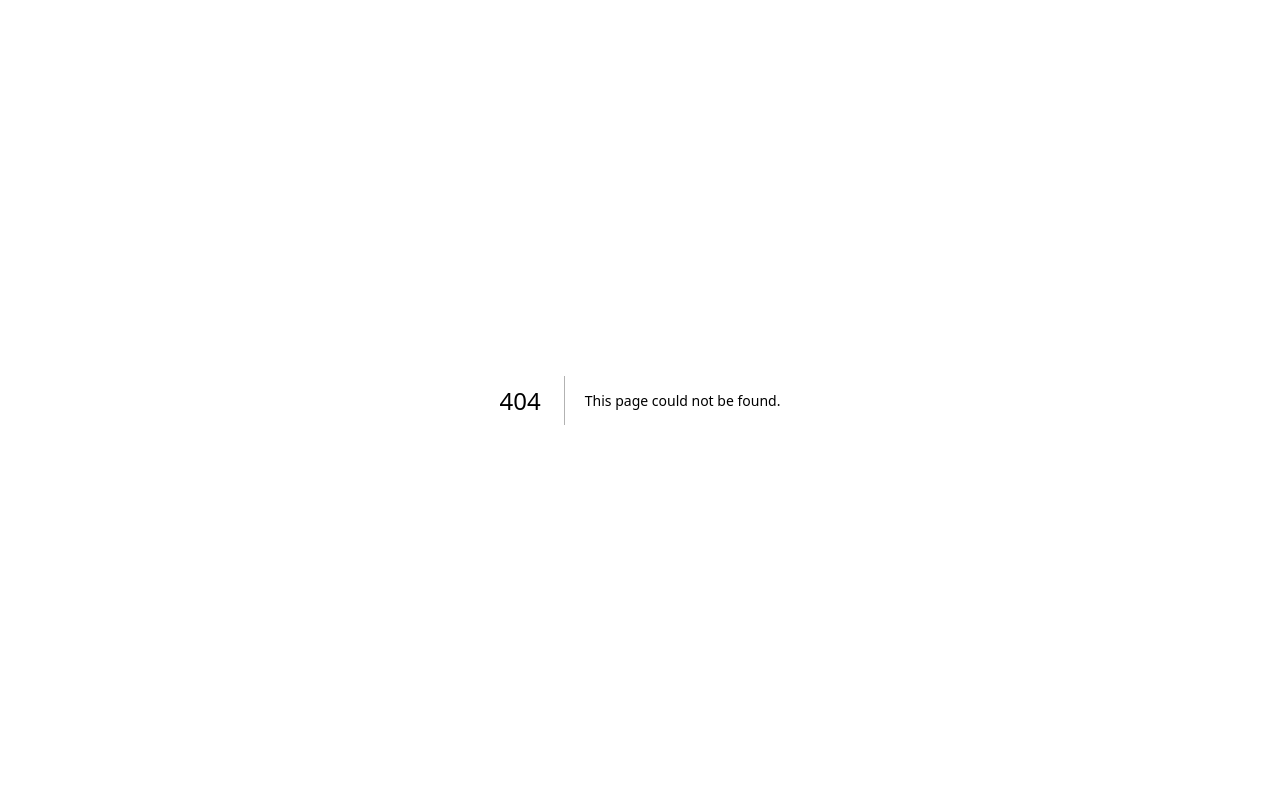
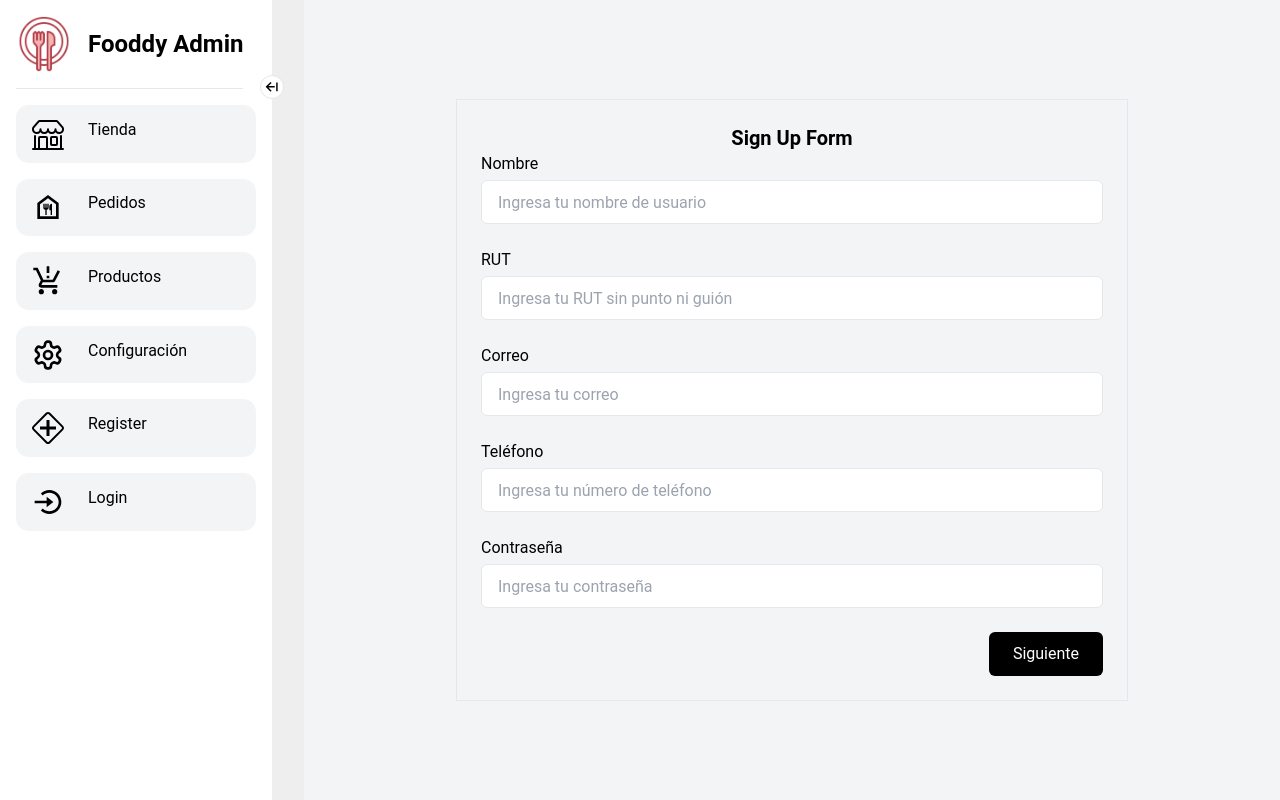
Before and after one commit to diegocastroh10/projectingsw-fooddy, a Next.js app: page /home/register in a window 1280 px wide. Before the commit this address had no page. Built offline with nearby package versions, Linux system fonts and the light colour scheme.

Commit message:
:hammer: Initial login&register

```diff
--- a/package.json
+++ b/package.json
@@ -21,6 +21,7 @@
     "postcss": "8.4.24",
     "react": "^18.2.0",
     "react-dom": "^18.2.0",
+    "react-hook-form": "^7.45.1",
     "react-icons": "^4.10.1",
     "tailwindcss": "3.3.2",
     "typescript": "5.1.6",
--- /dev/null
+++ b/src/app/home/login/page.tsx
@@ -0,0 +1,9 @@
+import LayoutSidebar from "@fooddy/components/LayoutSidebar";
+
+export default function LoginPage() {
+    return (
+        <LayoutSidebar>
+            <div>Login Page</div>
+        </LayoutSidebar>
+    );
+};
--- /dev/null
+++ b/src/app/home/register/page.tsx
@@ -0,0 +1,15 @@
+import LayoutSidebar from "@fooddy/components/LayoutSidebar";
+import RegisterFormPage from "@fooddy/components/RegisterForm";
+
+export default function LoginPage() {
+    return (
+        <LayoutSidebar>
+            <div className="w-full flex justify-center items-center min-h-screen p-6 bg-gray-100">
+                <div className="max-w-2xl w-full border p-6 ">
+                    <h1 className="text-xl font-semibold text-center">Sign Up Form</h1>
+                    <RegisterFormPage />
+                </div>
+            </div>
+        </LayoutSidebar>
+    )
+}
--- /dev/null
+++ b/src/components/RegisterForm.tsx
@@ -0,0 +1,71 @@
+'use client';
+import { useForm } from 'react-hook-form';
+
+type FormValues = {
+    name: string;
+    tin: string;
+    email: string;
+    phone: number;
+    password: string;
+    /*
+    nationality: string;
+    birthday: string;
+    address: string;
+    */
+}
+
+export default function LoginFormPage() {
+    const {register, handleSubmit} = useForm<FormValues>();
+
+    function handleFormSubmit(data: FormValues) {
+        console.log({data});
+    }
+
+    return (
+        <form className='space-y-6' onSubmit={handleSubmit(handleFormSubmit)}>
+            <div className="flex flex-col gap-1">
+                <label htmlFor="name">Nombre</label>
+                <input
+                    id="name"
+                    type="text" placeholder="Ingresa tu nombre de usuario"
+                    className="h-11 px-4 border rounded-md"
+                    {...register("name")} />
+            </div>
+            <div className="flex flex-col gap-1">
+                <label htmlFor="tin">RUT</label>
+                <input
+                    id="tin"
+                    type="text" placeholder="Ingresa tu RUT sin punto ni guión"
+                    className="h-11 px-4 border rounded-md"
+                    {...register("tin")} />
+            </div>
+            <div className="flex flex-col gap-1">
+                <label htmlFor="email">Correo</label>
+                <input
+                    id="email"
+                    type="email" placeholder="Ingresa tu correo"
+                    className="h-11 px-4 border rounded-md"
+                    {...register("email")} />
+            </div>
+            <div className="flex flex-col gap-1">
+                <label htmlFor="phone">Teléfono</label>
+                <input
+                    id="phone"
+                    type="tel" placeholder="Ingresa tu número de teléfono"
+                    className="h-11 px-4 border rounded-md"
+                    {...register("phone")} />
+            </div>
+            <div className="flex flex-col gap-1">
+                <label htmlFor="password">Contraseña</label>
+                <input
+                    id="password"
+                    type="password" placeholder="Ingresa tu contraseña"
+                    className="h-11 px-4 border rounded-md"
+                    {...register("password")} />
+            </div>
+            <div className="flex justify-end">
+                <button className="h-11 px-6 bg-black text-white rounded-md">Siguiente</button>
+            </div>
+        </form>
+    );
+};
--- a/src/components/Sidebar.tsx
+++ b/src/components/Sidebar.tsx
@@ -4,11 +4,10 @@ import Image from 'next/image';
 import Link from 'next/link';
 import '@fooddy/app/globals.css'
 
-import { BsShop } from 'react-icons/bs';
+import { BsShop, BsSignIntersection } from 'react-icons/bs';
 import { MdOutlineFoodBank,MdOutlineProductionQuantityLimits } from 'react-icons/md';
 import { LuSettings } from 'react-icons/lu';
-import { CgLogOut } from 'react-icons/cg';
-import { BiArrowFromRight } from 'react-icons/bi';
+import { BiArrowFromRight, BiLogInCircle } from 'react-icons/bi';
 import { useContext } from 'react';
 import { SidebarContext } from './SidebarContext';
 
@@ -34,9 +33,14 @@ const sidebarItems = [
         icon: LuSettings,
     },
     {
-        name: "Salir",
-        href: '/',
-        icon: CgLogOut,
+        name: "Register",
+        href: '/home/register',
+        icon: BsSignIntersection,
+    },
+    {
+        name: "Login",
+        href: '/home/login',
+        icon: BiLogInCircle,
     }
 ];
 
```
Also changed, not shown: 1 other file (tests, documents, lock files or other folders).
